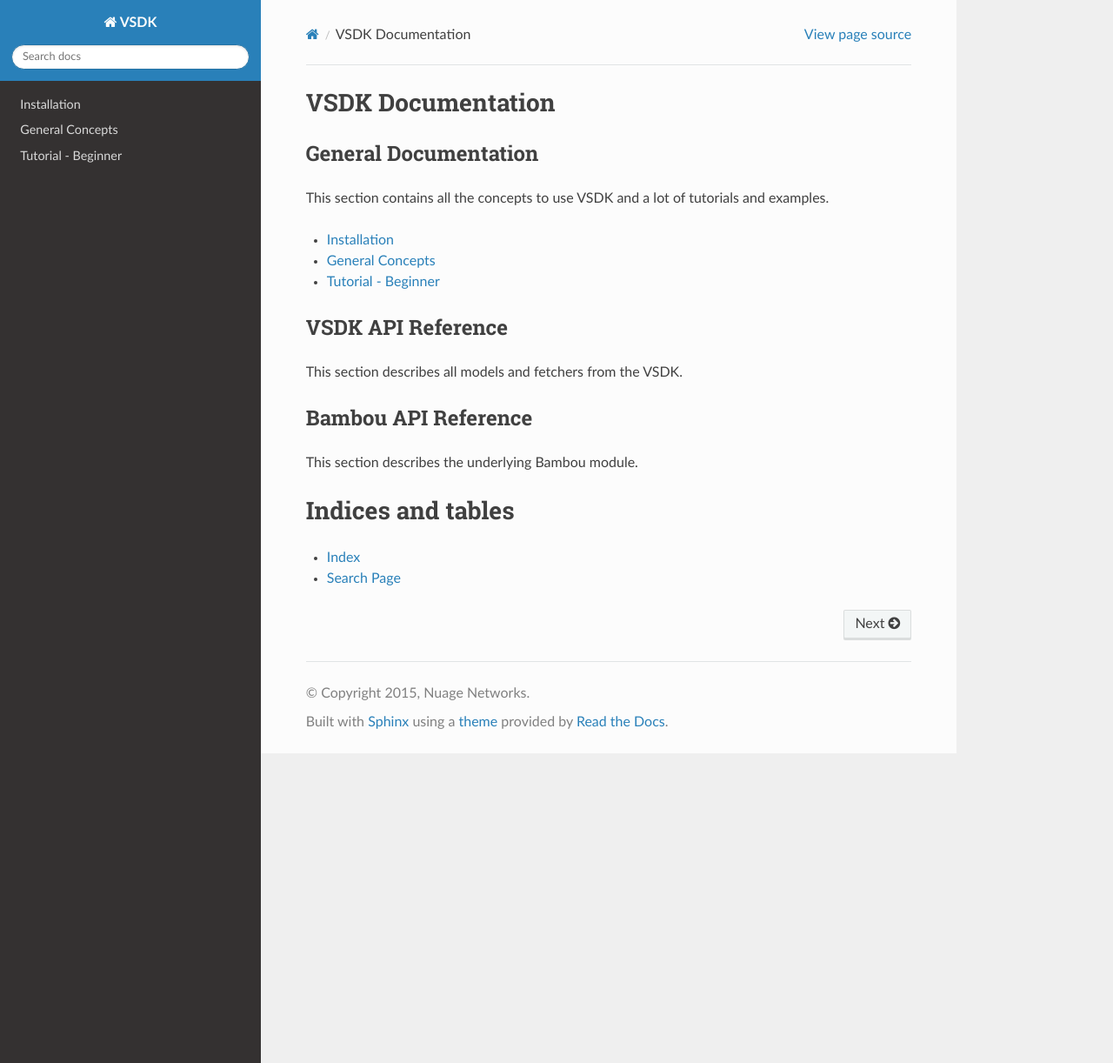
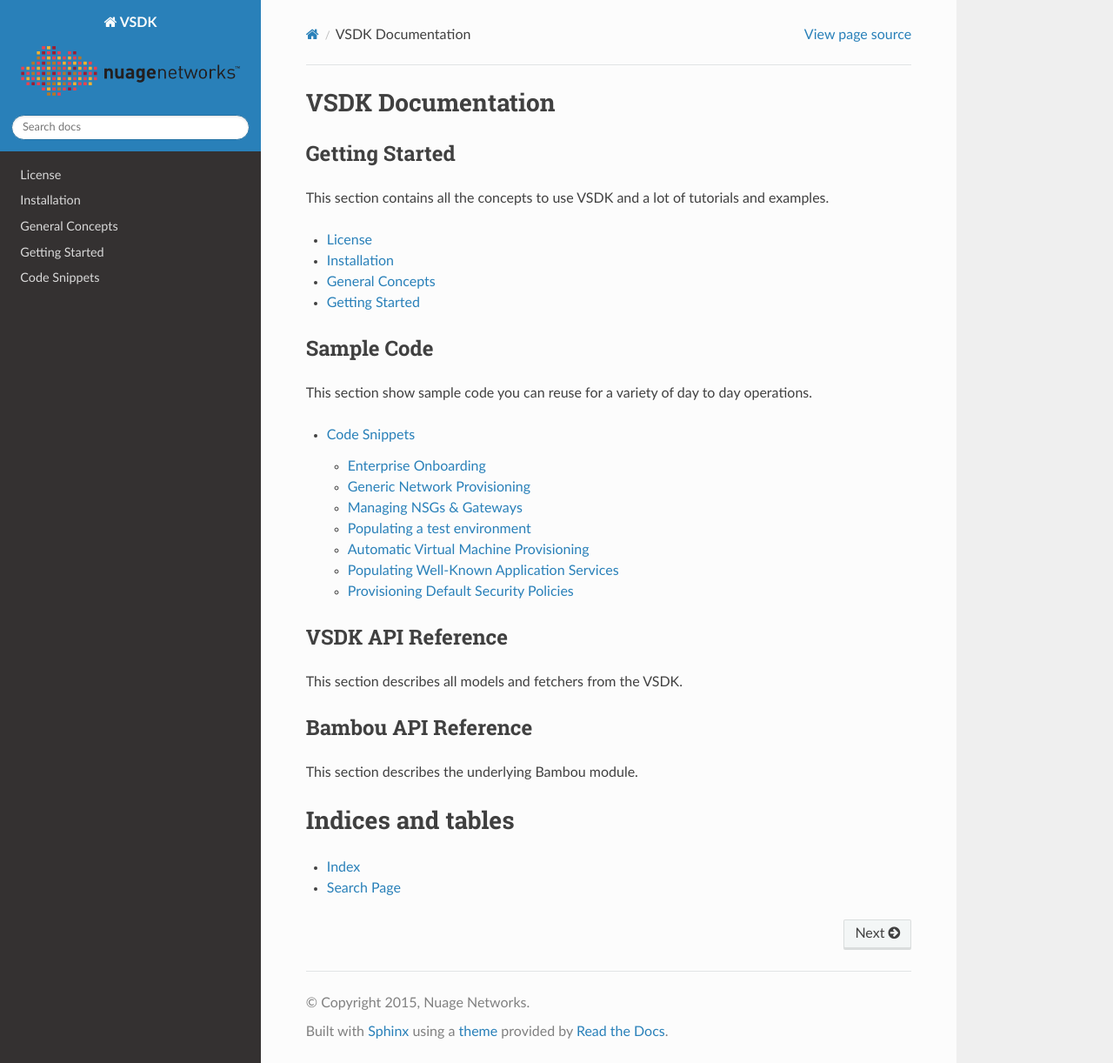
Before and after one commit to nuagenetworks/monolithe, a Sphinx documentation site: the page built from vanilla/sphinx/index.rst, in a window 1280 px wide and 1222 px high. Shown: the whole window at 87% size. Built offline with Sphinx 7.4.7 and the Read the Docs theme 2.0.0, drawn with Linux system fonts in a browser that asks for light colours; pages that are not in the unit, such as notebooks, are missing from menus.

Commit message:
more awesomeness

```diff
--- a/vanilla/sphinx/conf.py
+++ b/vanilla/sphinx/conf.py
@@ -15,9 +15,9 @@ exclude_patterns = ['_build', '../vsdk/autogenerates']
 pygments_style = 'sphinx'
 html_theme = "sphinx_rtd_theme"
 html_theme_path = [sphinx_rtd_theme.get_html_theme_path()]
-# html_theme = "nature"
+# html_theme = "pyramid"
 # html_static_path = ['_static']
 htmlhelp_basename = '32doc'
-
+html_logo = 'nuage-logo.png'
 autodoc_member_order = "groupwise"
-autodoc_default_flags = ['members', 'inherited-members']
+autodoc_default_flags = []
--- a/vanilla/sphinx/tutorial_beginner.rst
+++ b/vanilla/sphinx/getting_started.rst
@@ -1,5 +1,5 @@
-Tutorial - Beginner
-===================
+Getting Started
+===============
 
 Connection
 ----------
--- a/vanilla/sphinx/index.rst
+++ b/vanilla/sphinx/index.rst
@@ -1,8 +1,8 @@
 VSDK Documentation
 ==================
 
-General Documentation
----------------------
+Getting Started
+---------------
 
 This section contains all the concepts to use VSDK and a lot of tutorials and examples.
 
@@ -10,9 +10,22 @@ This section contains all the concepts to use VSDK and a lot of tutorials and ex
     :maxdepth: 1
     :glob:
 
+    license
     installation
     general_concepts
-    tutorial_beginner
+    getting_started
+
+
+Sample Code
+-----------
+
+This section show sample code you can reuse for a variety of day to day operations.
+
+.. toctree::
+    :maxdepth: 2
+    :glob:
+
+    sample_code
 
 
 VSDK API Reference
--- /dev/null
+++ b/vanilla/sphinx/sample_code.rst
@@ -0,0 +1,72 @@
+Code Snippets
+=============
+
+This section provides various code snippets and scripts you can use or get inspiration from to develop your own scripts or application using the VSDK.
+
+
+Enterprise Onboarding
+---------------------
+
+.. code-block:: python
+    :linenos:
+
+    # TODO :(
+
+
+Generic Network Provisioning
+----------------------------
+
+.. code-block:: python
+    :linenos:
+
+    # TODO :(
+
+
+
+Managing NSGs & Gateways
+------------------------
+
+.. code-block:: python
+    :linenos:
+
+    # TODO :(
+
+
+
+Populating a test environment
+-----------------------------
+
+.. code-block:: python
+    :linenos:
+
+    # TODO :(
+
+
+
+Automatic Virtual Machine Provisioning
+--------------------------------------
+
+.. code-block:: python
+    :linenos:
+
+    # TODO :(
+
+
+
+Populating Well-Known Application Services
+------------------------------------------
+
+.. code-block:: python
+    :linenos:
+
+    # TODO :(
+
+
+
+Provisioning Default Security Policies
+--------------------------------------
+
+.. code-block:: python
+    :linenos:
+
+    # TODO :(
```
Also changed, not shown: vanilla/sphinx/license.rst (added, +171 -0 lines), vanilla/sphinx/nuage-logo.png (added), 1 other file.
